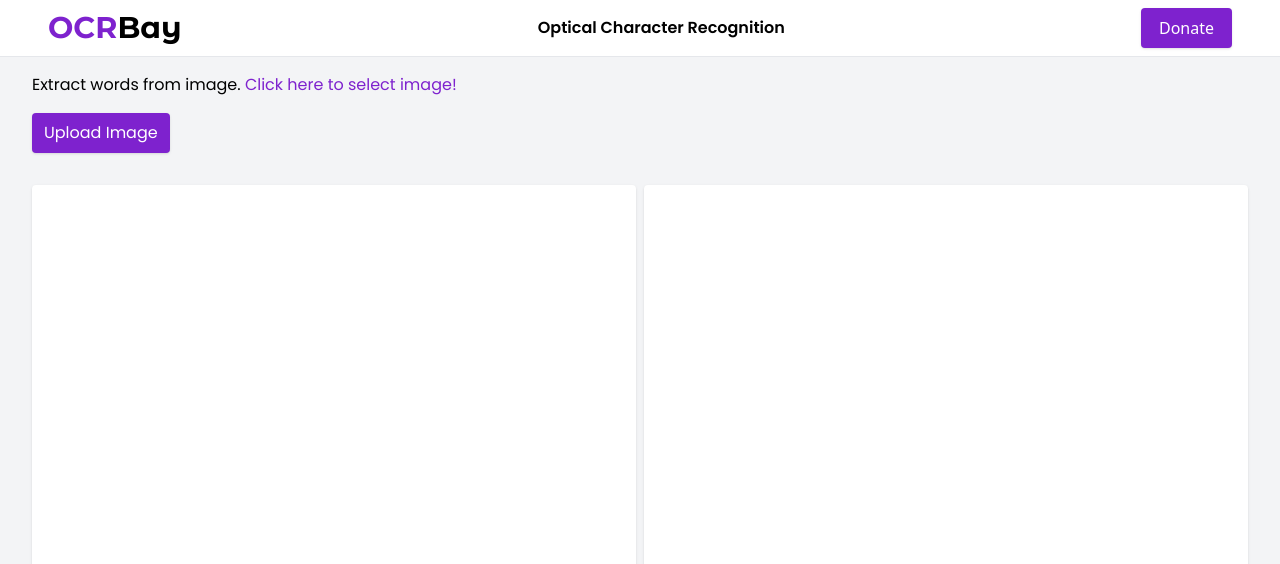
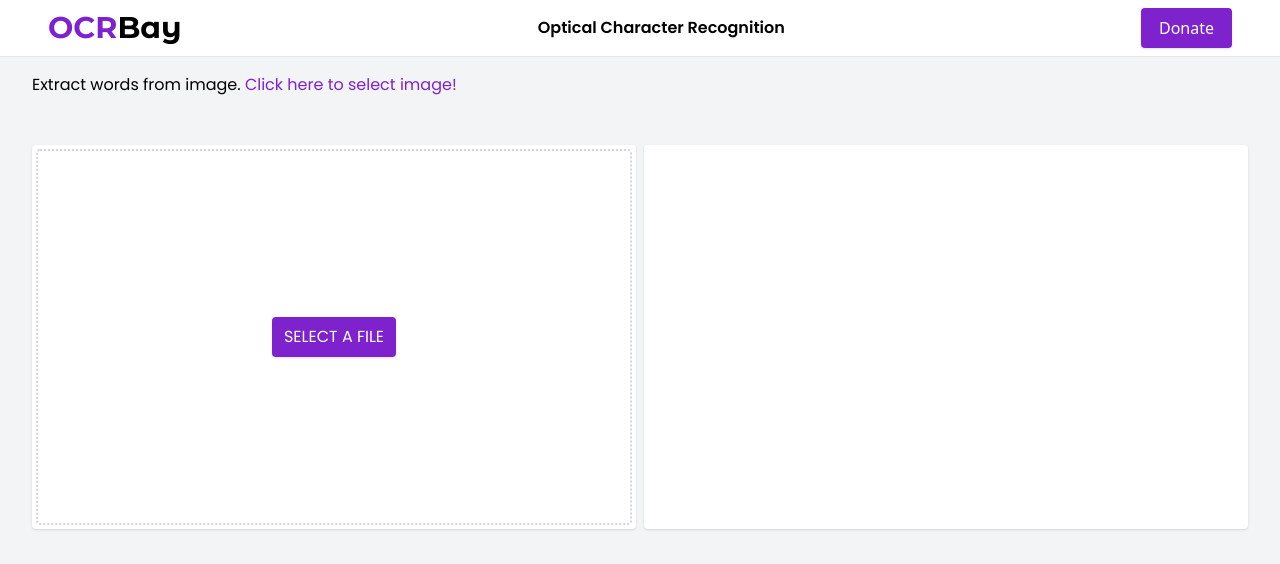
Before and after one commit to SahilChandravanshi/ocr-bay, a Next.js app: page / in a window 1280 px wide. Shown: the top 564 px of the page. Built offline with nearby package versions, Linux system fonts and the light colour scheme.

Commit message:
ui buttons changed

```diff
--- a/app/page.js
+++ b/app/page.js
@@ -1,6 +1,6 @@
 "use client";
 import Image from "next/image";
-import { createWorker } from "tesseract.js";
+// import { createWorker } from "tesseract.js";
 import Tesseract from "tesseract.js";
 import { useEffect, useState, useCallback } from "react";
 
@@ -40,14 +40,16 @@ export default function Home() {
 
 	return (
 		<main className="flex min-h-screen flex-col py-4 px-8 gap-4 font-primary bg-gray-100 w-full">
-			<label htmlFor="upload">Extract words from image. <span className="text-purple-700 hover:text-purple-900">Click here to select image!</span></label>
-			<div className="inputWrapper relative">
+			<p>
+				Extract words from image.{" "}
 				<label
 					htmlFor="upload"
-					className="inline-block py-[8px] px-[12px] cursor-pointer rounded shadow bg-purple-700 hover:bg-purple-900 text-white"
+					className="text-purple-700 hover:text-purple-900 cursor-pointer"
 				>
-					Upload Image
+					Click here to select image!
 				</label>
+			</p>
+			<div className="inputWrapper relative">
 				<input
 					type="file"
 					id="upload"
@@ -59,7 +61,18 @@ export default function Home() {
 
 			<div className="result mt-4 grid items-center justify-center sm:grid-cols-2 gap-2">
 				<div className="bg-white h-72 w-[95vw] sm:w-full sm:h-96 sm:max-h-96 p-1 overflow-y-auto flex flex-col items-center rounded shadow">
-					{selectedImage && (
+					{selectedImage == null ? (
+						<div className="w-full h-full flex justify-center items-center border-dotted border-2 border-gray-300 rounded">
+							{/* <p>Upload Here</p> */}
+							<label
+								htmlFor="upload"
+								className="inline-block py-[8px] px-[12px] cursor-pointer rounded shadow bg-purple-700 hover:bg-purple-900 text-white"
+							>
+								SELECT A FILE
+							</label>
+						</div>
+					) : (
+						selectedImage && (
 							<div className="boxImage h-96 sm:max-h-96 p-1 overflow-y-auto flex flex-col items-center">
 								<Image
 									src={URL.createObjectURL(selectedImage)}
@@ -68,6 +81,7 @@ export default function Home() {
 									height={500}
 								/>
 							</div>
+						)
 					)}
 				</div>
 				<div className="bg-white h-72 w-[95vw] sm:w-full sm:h-96 sm:max-h-96 p-1 overflow-y-auto flex flex-col items-center justify-center rounded shadow">
```
Lines whose indentation alone changed are shown as unchanged.
